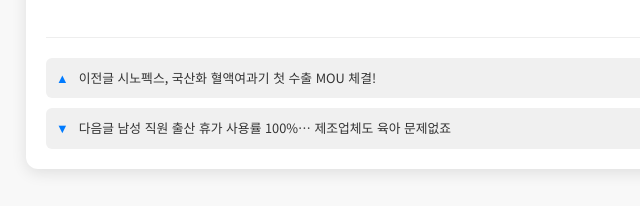
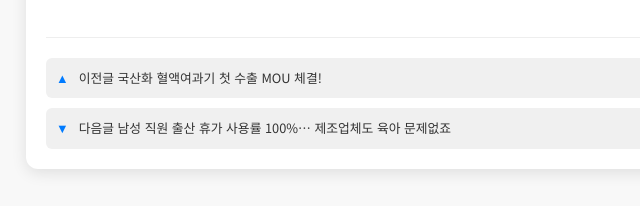
Before and after one commit to goodlight1234/news07, a plain HTML site: page index.html in a window 1280 px wide. Shown: the part 1557-1763 px from the top of the page, 144-784 px from the left. Drawn offline with Linux system fonts and the light colour scheme.

Commit message:
Update index.html

```diff
--- a/index.html
+++ b/index.html
@@ -209,7 +209,7 @@
         <p>시노펙스는 이번에 임상을 진행하는 인공신장기용 혈액여과(투석)기 외에도 CRRT 기기, 인공신장기(HD), 이동형 정수기, 혈액회로, 혈액투석액 등 다양한 제품의 출시를 통해 혈액투석 분야 글로벌 기업으로의 도약을 준비하고 있습니다.</p>
     </div>
  <div class="post-navigation">
-        <a href="https://goodlight1234.github.io/news06/" class="post-link prev"><span class="arrow">▲</span> 이전글 시노펙스, 국산화 혈액여과기 첫 수출 MOU 체결!</a>
+        <a href="https://goodlight1234.github.io/news06/" class="post-link prev"><span class="arrow">▲</span>이전글 국산화 혈액여과기 첫 수출 MOU 체결!</a>
         <a href="https://goodlight1234.github.io/news08/" class="post-link prev"><span class="arrow">▼</span>다음글 남성 직원 출산 휴가 사용률 100%… 제조업체도 육아 문제없죠</a>
     </div>
 
```
